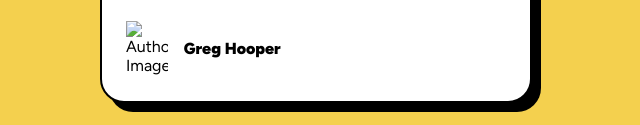
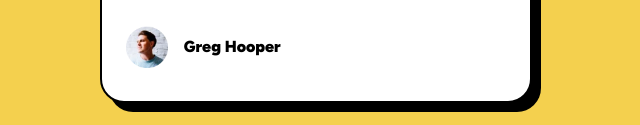
Before and after one commit to takgabriel/blog-card-repo, a plain HTML site: page index.html in a window 1280 px wide. Shown: the part 593-718 px from the top of the page, without its empty margins (324-964 px from the left). Drawn offline with Linux system fonts and the light colour scheme; the site is published under a folder, as on GitHub Pages, so addresses that start at the root find nothing.

Commit message:
final commit

```diff
--- a/index.html
+++ b/index.html
@@ -21,7 +21,7 @@
     <h2>HTML & CSS foundations</h2>
     <p class="card__wrapper--text"> These languages are the backbone of every website, defining structure, content, and presentation.</p>
     <div class="card__author">
-      <img src="/assets/images/image-avatar.webp" class="card__author--img" alt="Autho's Image">
+      <img src="assets/images/image-avatar.webp" class="card__author--img" alt="Autho's Image">
       <h4 class="card__author--name">Greg Hooper</h4>
     </div>
     <!--Testing-->
```
